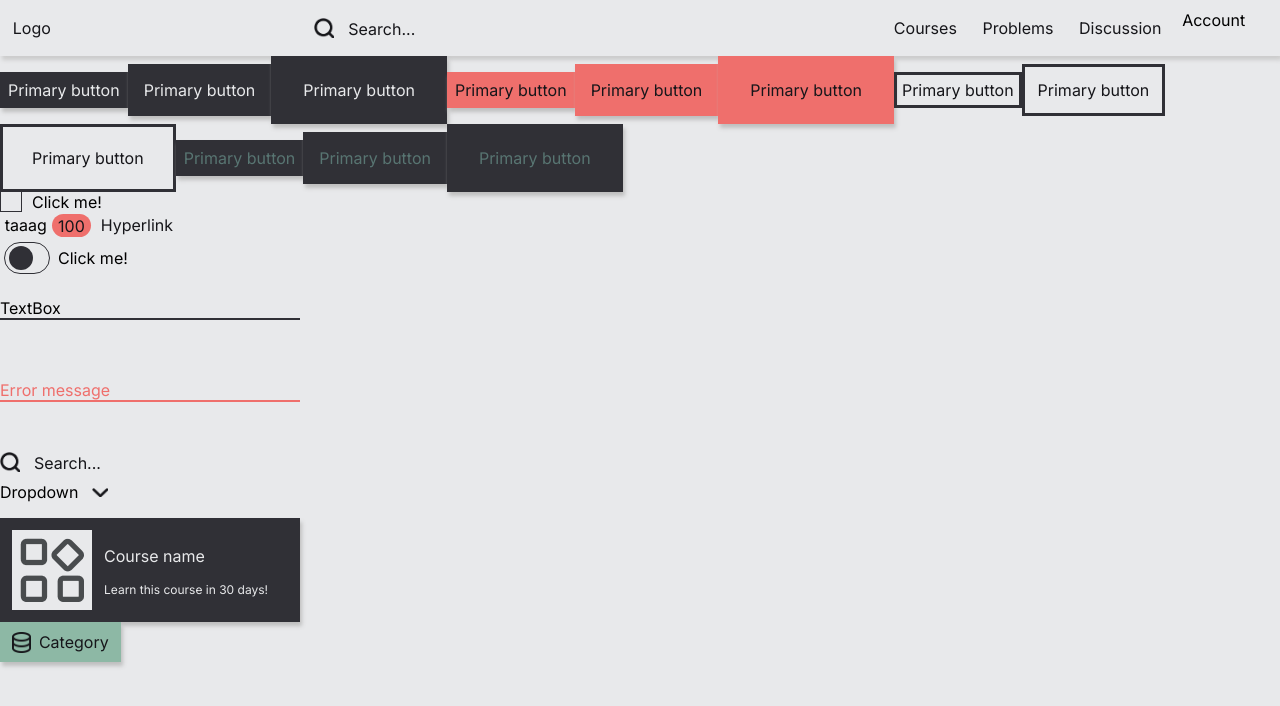
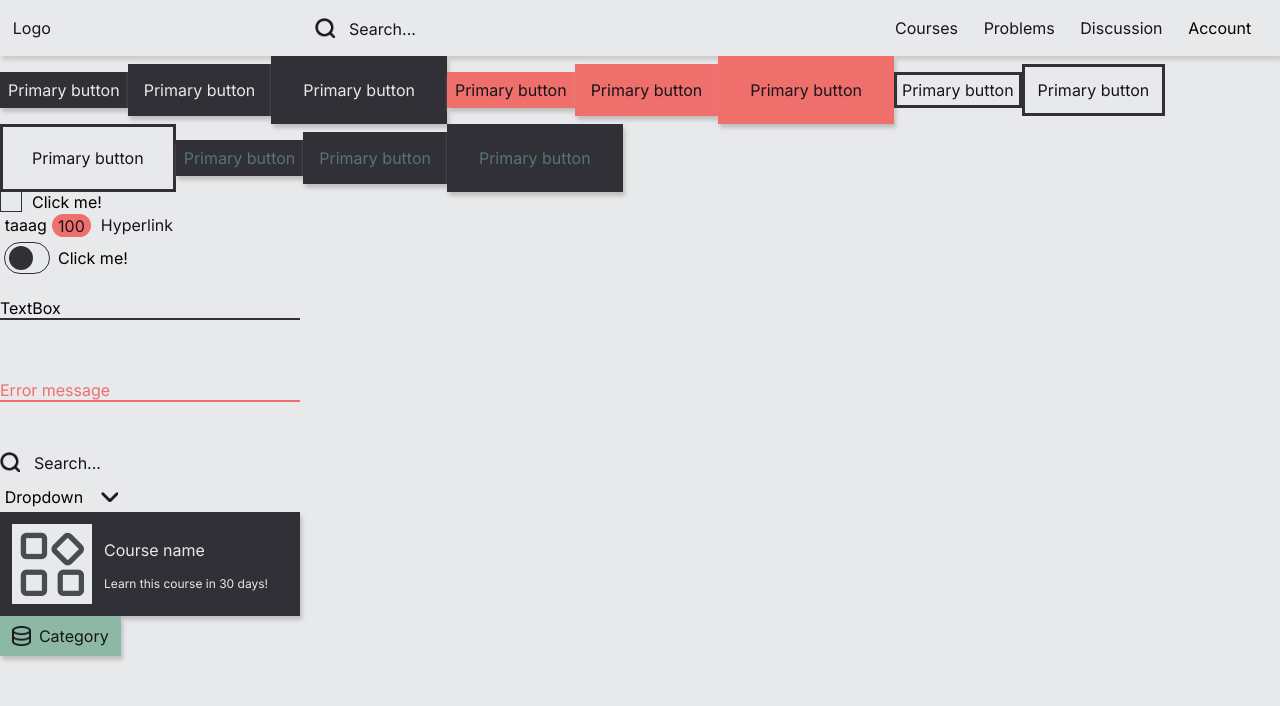
Before and after one commit to Smurfai-org/pvp, a React (Vite) app in the folder frontend/: page /exam in a window 1280 px wide. Shown: the top 706 px of the page. Built offline with nearby package versions, Linux system fonts and the light colour scheme.

Commit message:
SCRUM-56 Fixed dropdown's alignment

```diff
--- a/frontend/src/components/styles.css
+++ b/frontend/src/components/styles.css
@@ -312,8 +312,10 @@ body {
 
 .dropdown {
   position: relative;
-  display: inline-block;
-  margin-bottom: 1rem;
+  padding: 0.3rem;
+  display: inline-flex;
+  align-items: center;
+  justify-content: center;
 }
 
 .dropdown img {
@@ -349,7 +351,7 @@ body {
 }
 
 .dropdown-header.no-arrow {
-  padding-right: 0.675rem;
+  padding-right: 0rem;
 }
 
 .dropdown-list {
@@ -381,9 +383,9 @@ body {
 
 .dropdown:hover .dropdown-bottom-line {
   position: absolute;
-  top: 20px;
+  top: calc(50% + 10px);
   height: 2px;
-  width: calc(100% - 10px);
+  width: 100%;
   background-color: var(--bright);
 }
 
@@ -486,7 +488,6 @@ body {
   justify-content: space-between;
   align-items: center;
   box-shadow: 2px 4px 4px hsl(0, 0%, 80%);
-  /* margin-bottom: 1rem; */
   height: 3.5rem;
   padding: 0 0.5rem;
 }
```
